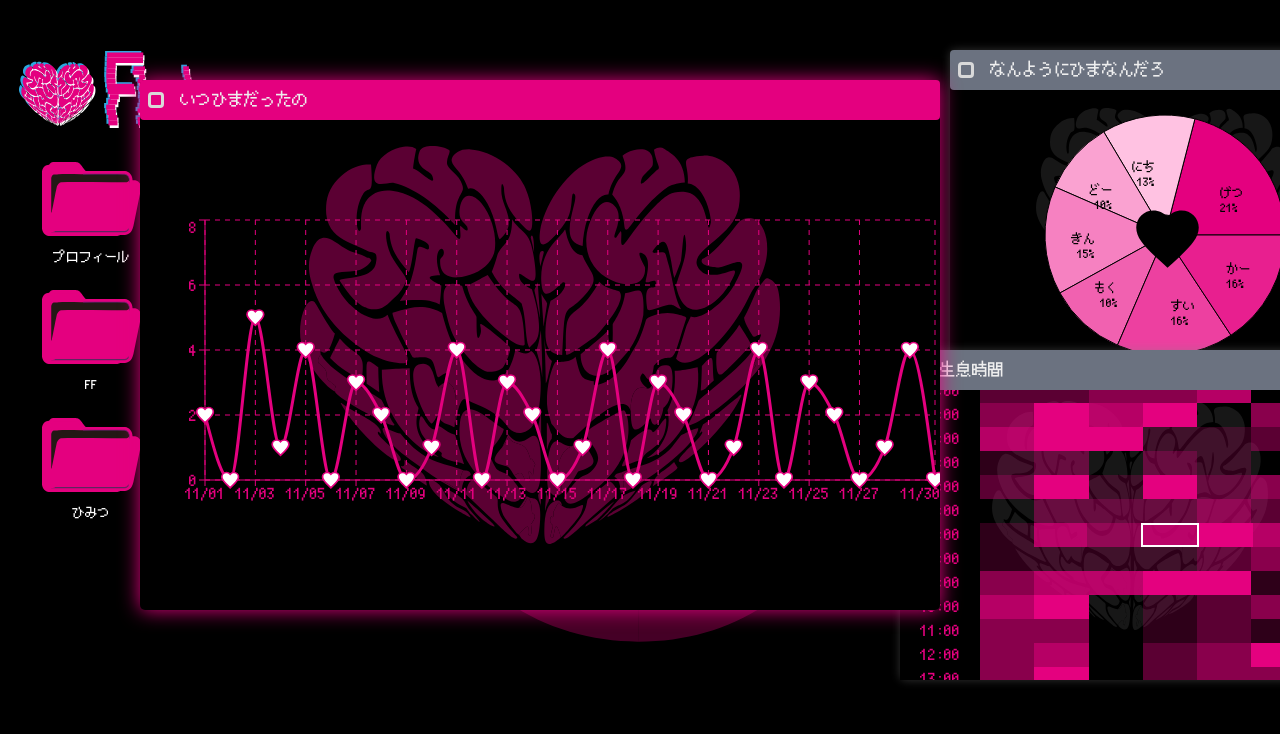
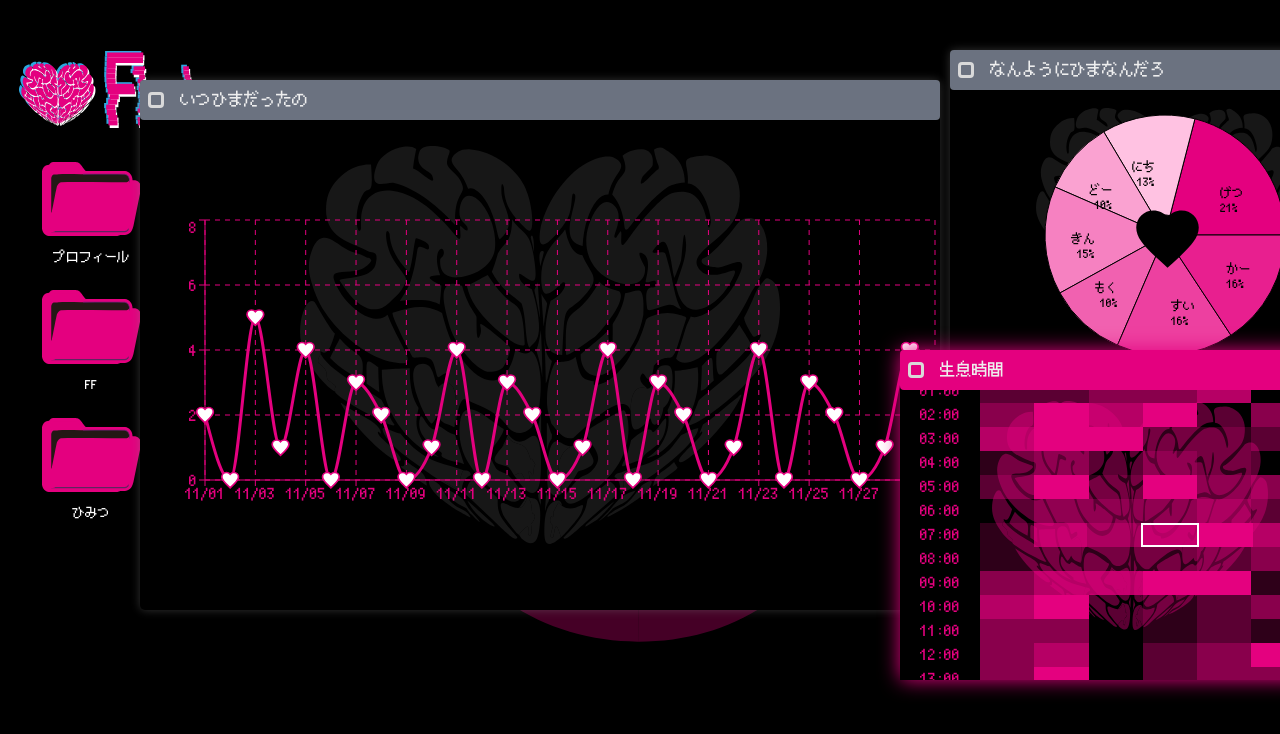
Before and after one commit to y4asse/flehmen, a Next.js app in the folder frontend/: page / in a window 1280 px wide. Shown: the top 734 px of the page. Built offline with nearby package versions, Linux system fonts and the light colour scheme; a web font is replaced by a local one.

Commit message:
feat:logo anim

```diff
--- a/frontend/src/app/(dashboard)/(home)/page.tsx
+++ b/frontend/src/app/(dashboard)/(home)/page.tsx
@@ -22,6 +22,11 @@ export type WeeklyTweetCount = {
 const Page = () => {
   const windows = [
     {
+      ...habitWindow,
+      title: "生息時間",
+      children: <Habit busy_color_index_list={busy_color_index_list} />,
+    },
+    {
       ...monthlyGraphWindow,
       title: "いつひまだったの",
       children: <MonthlyGraph monthlyTweetCounts={monthlyTweetCounts} />,
@@ -36,11 +41,6 @@ const Page = () => {
           dataKey="count"
         />
       ),
-    },
-    {
-      ...habitWindow,
-      title: "生息時間",
-      children: <Habit busy_color_index_list={busy_color_index_list} />,
     },
   ];
 
--- a/frontend/src/components/layout/BackGround.tsx
+++ b/frontend/src/components/layout/BackGround.tsx
@@ -28,7 +28,7 @@ export const BackGround = () => {
       <div className="bgItemContainer" style={styles.bgItemContainer}>
         <Link href="/">
           <Image
-            className="logo"
+            className="hover:animate-noise"
             width={100}
             height={100}
             src="/images/logo.svg"
--- a/frontend/tailwind.config.ts
+++ b/frontend/tailwind.config.ts
@@ -56,6 +56,15 @@ export default {
         md: "calc(var(--radius) - 2px)",
         sm: "calc(var(--radius) - 4px)",
       },
+      animation: {
+        noise: "noise 0.2s steps(2) infinite", // ノイズのアニメーション
+      },
+      keyframes: {
+        noise: {
+          "0%, 100%": { filter: "brightness(1) opacity(1)" },
+          "50%": { filter: "brightness(1.2) opacity(0.9)" },
+        },
+      },
     },
   },
   // eslint-disable-next-line @typescript-eslint/no-require-imports
```
